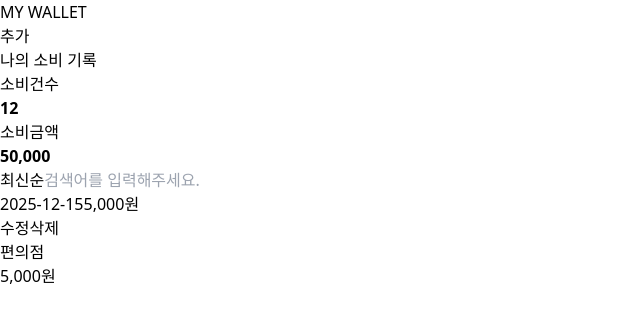
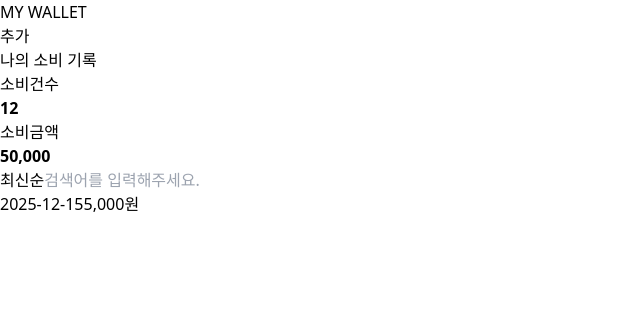
Before and after one commit to iamyuna/accountapp, a React (Vite) app: page / in a window 1280 px wide. Shown: the top 322 px of the page, without its empty margins (0-640 px from the left). Built offline with nearby package versions, Linux system fonts and the light colour scheme.

Commit message:
가계부 폼 작성, 리스트추가/삭제 기능 작업

```diff
--- a/src/components/AccountForm.jsx
+++ b/src/components/AccountForm.jsx
@@ -1,24 +1,72 @@
-import { Link } from "react-router";
+import { Link, useNavigate } from "react-router";
+import { useAccountStore } from "../store/useAccountStore";
+import { useState } from "react";
 
 export default function AccountForm(){
+    const addAccount = useAccountStore(state => state.addAccount);
+    const navigate = useNavigate();
+
+    const [form, setForm] = useState({
+        date: "",
+        price: "",
+        memo: "",
+        etc: "",
+    });
+
+    const handleSubmit = (e) => {
+        e.preventDefault();
+
+        addAccount({
+            ...form,
+            id: Date.now(),
+        });
+
+        navigate("/");
+    };
+
+    const handleChange = (e) => {
+        const {name, value} = e.target;
+        setForm(prev => ({...prev, [name]: value}));
+    };
+
 
     return(
-        <form>
+        <form onSubmit={handleSubmit}>
             <div>
                 <label>날짜</label>
-                <input type="date" />
+                <input
+                    type="date"
+                    name="date"
+                    value={form.date}
+                    onChange={handleChange}
+                />
             </div>
             <div>
                 <label>금액</label>
-                <input type="number" />
+                <input
+                    type="number"
+                    name="price"
+                    value={form.price}
+                    onChange={handleChange}
+                />
             </div>
             <div>
                 <label>내용</label>
-                <input type="text" />
+                <input
+                    type="text"
+                    name="memo"
+                    value={form.memo}
+                    onChange={handleChange}
+                />
             </div>
             <div>
                 <label>비고</label>
-                <input type="text" />
+                <input
+                    type="text"
+                    name="etc"
+                    value={form.etc}
+                    onChange={handleChange}
+                />
             </div>
             <button type="submit">저장</button>
             <Link to="/">취소</Link>
--- a/src/components/AccountItem.jsx
+++ b/src/components/AccountItem.jsx
@@ -1,15 +1,17 @@
 import { Link } from "react-router";
+import { useAccountStore } from "../store/useAccountStore";
 
-export default function AccountItem(){
+export default function AccountItem({item}){
+    const deleteAccount = useAccountStore(state => state.deleteAccount);
 
     return(
         <li>
             <div>
                 <Link to="/edit">수정</Link>
-                <button>삭제</button>
-                <p>편의점</p>
+                <button onClick={() => deleteAccount(item.id)}>삭제</button>
+                <p>{item.memo}</p>
             </div>
-            <span>5,000원</span>
+            <span>{item.price}</span>
         </li>
     );
 }
--- a/src/components/AccountItems.jsx
+++ b/src/components/AccountItems.jsx
@@ -1,6 +1,6 @@
 import AccountItem from "./AccountItem";
 
-export default function AccountItems(){
+export default function AccountItems({accounts}){
 
     return(
         <div>
@@ -9,7 +9,9 @@ export default function AccountItems(){
                 <span>5,000원</span>
             </div>
             <ul>
-                <AccountItem/>
+                {accounts.map((item) => (
+                    <AccountItem key={item.id} item={item}/>
+                ))}
             </ul>
         </div>
     );
--- a/src/pages/AccountList.jsx
+++ b/src/pages/AccountList.jsx
@@ -2,15 +2,17 @@ import AccountHeader from "../components/AccountHeader";
 import AccountItems from "../components/AccountItems";
 import AccountSearch from "../components/AccountSearch";
 import AccountSort from "../components/AccountSort";
+import { useAccountStore } from "../store/useAccountStore";
 
 export default function AccountList(){
+    const accounts = useAccountStore(state => state.accounts);
 
     return(
         <div>
             <AccountHeader/>
             <AccountSort/>
             <AccountSearch/>
-            <AccountItems/>
+            <AccountItems accounts={accounts}/>
         </div>
     );
 }
--- a/src/store/useAccountStore.js
+++ b/src/store/useAccountStore.js
@@ -1,10 +1,20 @@
 import { create } from "zustand";
-import { loadStorage } from "../utils/storage";
+import { loadStorage, saveStorage } from "../utils/storage";
 
 const STORAGE_KEY =  "account_storage";
 
 export const useAccountStore = create((set, get) => {
     return {
         accounts: loadStorage(STORAGE_KEY),
+        addAccount: (account) => {
+            const nextState = [...get().accounts, account];
+            saveStorage(STORAGE_KEY, nextState);
+            set({accounts: nextState});
+        },
+        deleteAccount: (id) => {
+            const nextState = get().accounts.filter(item => item.id !== id);
+            saveStorage(STORAGE_KEY, nextState);
+            set({accounts: nextState});
+        },
     };
 });
```
